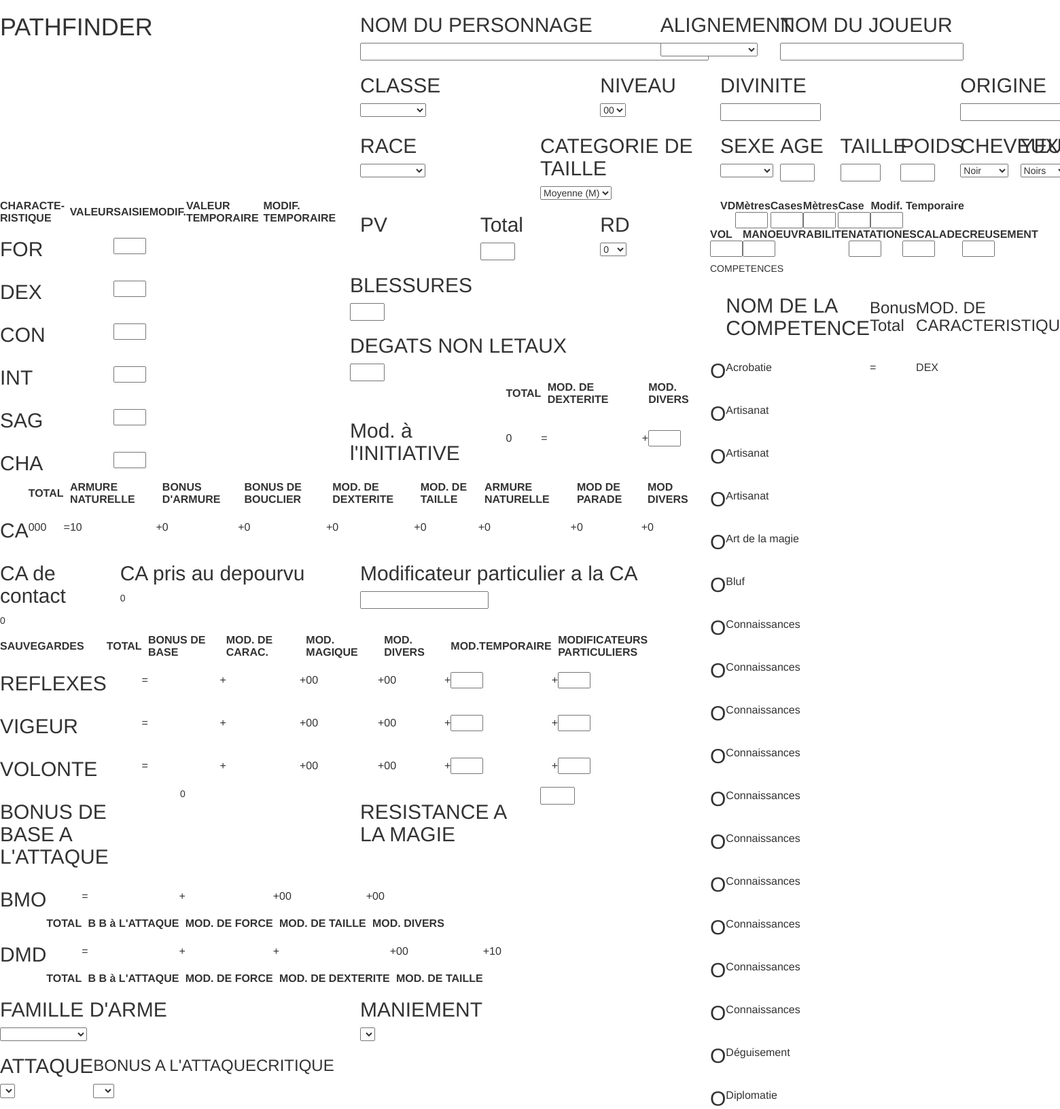
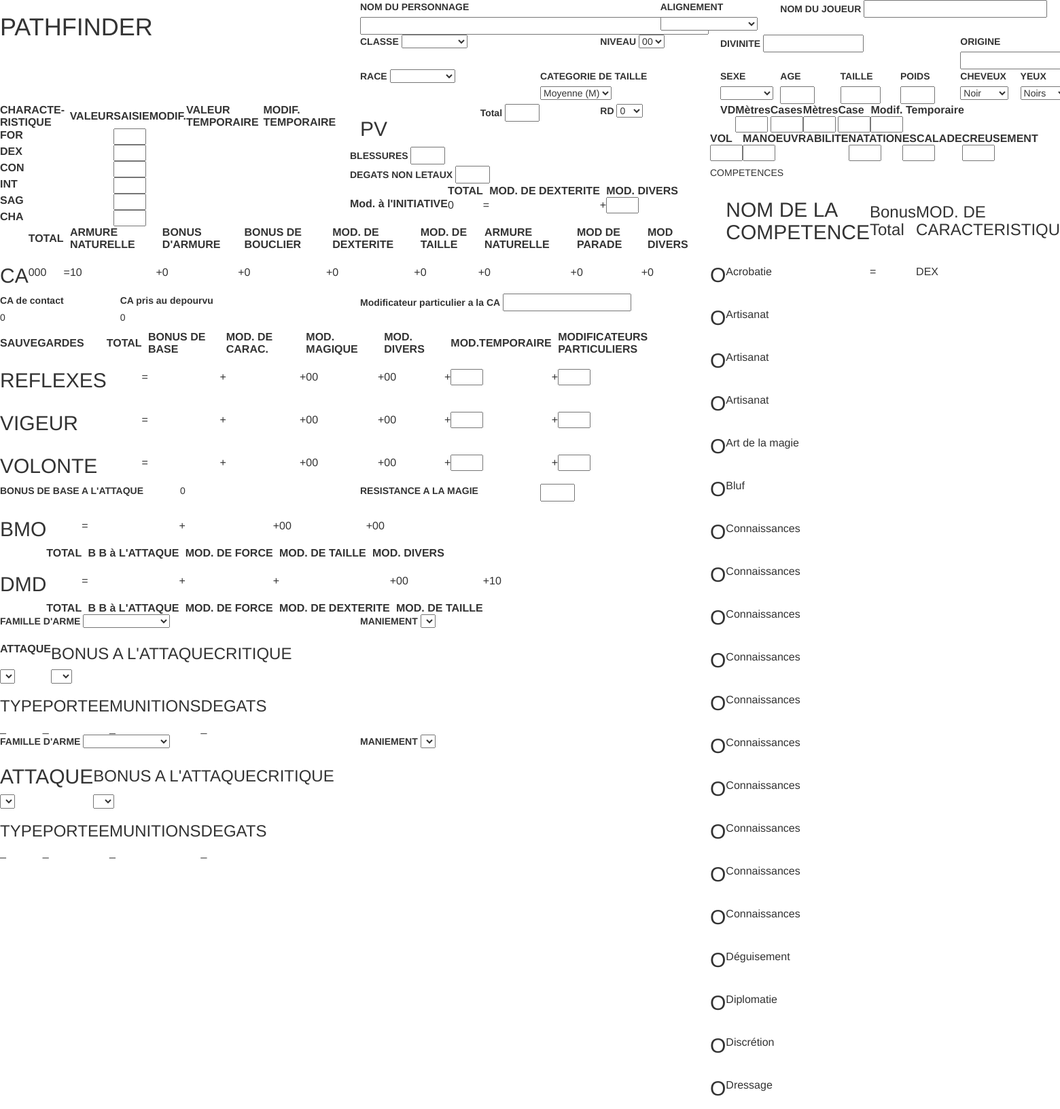
Before and after one commit to FrancisRodier78/Pathfinder, a PHP site: page / in a window 1560 px wide; the page is wider, and only the part inside the window is pictured. Shown: the top 1632 px of that part at 68% size. Run offline with PHP 8.4, Linux system fonts and the light colour scheme; lists and menus that the app fills with data are empty; some libraries are stand-ins or nearby versions.

Commit message:
Rajout de label en HTML5.

```diff
--- a/index.php
+++ b/index.php
@@ -35,13 +35,13 @@
             <div class="col-lg-8">
                 <div class="row">
                     <div class="col-lg-5">
-                        <h2 id="label_nom_du_personnage">NOM DU PERSONNAGE</h2>
-                        <input type="text" name="non_du_personnage" size="60" maxlength="60" required id="nom_du_personnage">
+                        <label id="label_nom_du_personnage" for="nom_du_personnage">NOM DU PERSONNAGE</label>
+                        <input id="nom_du_personnage" type="text" name="non_du_personnage" size="60" maxlength="60" required>
                     </div>
 
                     <div class="col-lg-2">
-                        <h2 id="label_alignement">ALIGNEMENT</h2>
-                        <select id="alignement">
+                        <label id="label_alignement" for="alignement" >ALIGNEMENT</label>
+                        <select id="alignement" name="alignement">
                             <option></option>
                             <option>Loyal-Bon</option>
                             <option>Loyal-Neutre</option>
@@ -56,14 +56,14 @@
                     </div>
 
                     <div class="col-lg-5">
-                        <h2 id="label_nom_du_joueur">NOM DU JOUEUR</h2>
+                        <label id="label_nom_du_joueur">NOM DU JOUEUR</label>
                         <input type="text" name="nom_du_joueur" size="30" maxlength="30" required id="nom_du_joueur">
                     </div>
                 </div>
 
                 <div class="row">
                     <div class="col-lg-4">
-                        <h2 id="label_classe">CLASSE</h2>
+                        <label id="label_classe">CLASSE</label>
                         <select id="classe" name="classe" onChange="influenceClassePersonnage()">
                             <option value=" " selected></option>
                             <option value="Barbare">Barbare</option>
@@ -81,7 +81,7 @@
                     </div>
 
                     <div class="col-lg-2">
-                        <h2 id="label_niveau">NIVEAU</h2>
+                        <label id="label_niveau">NIVEAU</label>
                         <select id="niveau" name="niveau" onChange="influenceNiveau()">
                             <option selected>00</option>
                             <option>01</option>
@@ -108,19 +108,19 @@
                     </div>
 
                     <div class="col-lg-4">
-                        <h2 id="label_divinite">DIVINITE</h2>
+                        <label id="label_divinite">DIVINITE</label>
                         <input type="text" name="divinite" size="15" maxlength="15" id="divinite">
                     </div>
 
                     <div class="col-lg-2">
-                        <h2 id="label_origine">ORIGINE</h2>
+                        <label id="label_origine">ORIGINE</label>
                         <input type="text" name="origine" size="15" maxlength="15" id="origine">
                     </div>
                 </div>
 
                 <div class="row">
                     <div class="col-lg-3">
-                        <h2 id="label_race">RACE</h2>
+                        <label id="label_race">RACE</label>
                         <select id="race" name="race" onChange="influenceRace()">
                             <option></option>
                             <option>Humain</option>
@@ -134,7 +134,7 @@
                     </div>
 
                     <div class="col-lg-3">
-                        <h2 id="label_cat_taille">CATEGORIE DE TAILLE</h2>
+                        <label id="label_cat_taille">CATEGORIE DE TAILLE</label>
                         <select id="cat_taille">
 <!--                        <option value="I">Infime (I)</option>
                             <option value="Min">Minuscule (Min)</option>
@@ -153,7 +153,7 @@
                     </div>
 
                     <div class="col-lg-1">
-                        <h2 id="label_sexe">SEXE</h2>
+                        <label id="label_sexe">SEXE</label>
                         <select id="sexe" name="sexe" onChange="calculTaillePoids()">
                             <option></option>
                             <option>Masculin</option>
@@ -162,22 +162,22 @@
                     </div>
 
                     <div class="col-lg-1">
-                        <h2 id="label_age">AGE</h2>
+                        <label id="label_age">AGE</label>
                         <input type="text" name="age" size="3" maxlength="3" required pattern="[0-9]{1,3}" onChange="influenceAge()" id="saisie_age">
                     </div>
 
                     <div class="col-lg-1">
-                        <h2 id="label_taille">TAILLE</h2>
+                        <label id="label_taille">TAILLE</label>
                         <input type="text" name="taille" size="4" maxlength="4" required pattern="[0-9,]{1,4}" onChange="influenceTaille()" id="saisie_taille">
                     </div>
 
                     <div class="col-lg-1">
-                        <h2 id="label_poids">POIDS</h2>
+                        <label id="label_poids">POIDS</label>
                         <input type="text" name="poids" size="3" maxlength="3" required pattern="[0-9]{1,3}" onChange="influencePoids()" id="saisie_poids">
                     </div>
 
                     <div class="col-lg-1">
-                        <h2 id="label_cheveux">CHEVEUX</h2>
+                        <label id="label_cheveux">CHEVEUX</label>
                         <select id="cheveux" name="cheveux">
                             <option>Noir</option>
                             <option>Brun</option>
@@ -187,7 +187,7 @@
                     </div>
 
                     <div class="col-lg-1">
-                        <h2 id="label_yeux">YEUX</h2>
+                        <label id="label_yeux">YEUX</label>
                         <select id="yeux" name="yeux">
                             <option>Noirs</option>
                             <option>Marons</option>
@@ -215,7 +215,7 @@
                             </tr>
 
                             <tr>
-                                <td><h2 id="force" class="font_white">FOR</h2></td>
+                                <td><label id="force" class="font_white">FOR</label></td>
                                 <td id="for_val"></td>
                                 <td><input type="text" name="for_sai" size="2" maxlength="2" required pattern="[0-9]{1,2}" onChange="influenceFor()" id="for_saisie"></td>
                                 <td name="for_mod_race" id="for_mod"></td>
@@ -224,7 +224,7 @@
                             </tr>
 
                             <tr>
-                                <td><h2 id="dextérité" class="font_white">DEX</h2></td>
+                                <td><label id="dextérité" class="font_white">DEX</label></td>
                                 <td id="dex_val"></td>
                                 <td><input type="text" name="dex_sai" size="2" maxlength="2" required pattern="[0-9]{1,2}" onChange="influenceDex()" id="dex_saisie"></td>
                                 <td name="dex_mod_race" id="dex_mod"></td>
@@ -233,7 +233,7 @@
                             </tr>
 
                             <tr>
-                                <td><h2 id="constitution" class="font_white">CON</h2></td>
+                                <td><label id="constitution" class="font_white">CON</label></td>
                                 <td id="con_val"></td>
                                 <td><input type="text" name="con_sai" size="2" maxlength="2" required pattern="[0-9]{1,2}" onChange="influenceCon()" id="con_saisie"></td>
                                 <td name="con_mod_race" id="con_mod"></td>
@@ -242,7 +242,7 @@
                             </tr>
 
                             <tr>
-                                <td><h2 id="intelligence" class="font_white">INT</h2></td>
+                                <td><label id="intelligence" class="font_white">INT</label></td>
                                 <td id="int_val"></td>
                                 <td><input type="text" name="int_sai" size="2" maxlength="2" required pattern="[0-9]{1,2}" onChange="influenceInt()" id="int_saisie"></td>
                                 <td name="int_mod_race" id="int_mod"></td>
@@ -251,7 +251,7 @@
                             </tr>
 
                             <tr>
-                                <td><h2 id="sagesse" class="font_white">SAG</h2></td>
+                                <td><label id="sagesse" class="font_white">SAG</label></td>
                                 <td id="sag_val"></td>
                                 <td><input type="text" name="sag_sai" size="2" maxlength="2" required pattern="[0-9]{1,2}" onChange="influenceSag()" id="sag_saisie"></td>
                                 <td name="sag_mod_race" id="sag_mod"></td>
@@ -260,7 +260,7 @@
                             </tr>
 
                             <tr>
-                                <td><h2 id="charisme" class="font_white">CHA</h2></td>
+                                <td><label id="charisme" class="font_white">CHA</label></td>
                                 <td id="cha_val"></td>
                                 <td><input type="text" name="cha_sai" size="2" maxlength="2" required pattern="[0-9]{1,2}" onChange="influenceCha()" id="cha_saisie"></td>
                                 <td name="cha_mod_race" id="cha_mod"></td>
@@ -277,12 +277,12 @@
                             </div>
 
                             <div class="col-lg-4">
-                                <h2 id="label_point_de_vie_total">Total</h2>
+                                <label id="label_point_de_vie_total">Total</label>
                                 <input type="text" name="point_de_vie_total" size="3" maxlength="3" required pattern="[0-9]{1,3}" onChange="influencePv()" id="point_de_vie_total">
                             </div>
 
                             <div class="col-lg-4">
-                                <h2 id="label_rd">RD</h2>
+                                <label id="label_rd">RD</label>
                                 <select id="rd" name="rd">
                                     <option>0</option>
                                     <option>1/-</option>
@@ -295,12 +295,12 @@
                         </div>
 
                         <div class="row">
-                            <h2 id="label_blessure">BLESSURES</h2>
+                            <label id="label_blessure">BLESSURES</label>
                             <input type="text" name="point_de_vie_actuel" size="3" maxlength="3" required pattern="[0-9]{1,3}" id="point_de_vie_actuel">
                         </div>
 
                         <div class="row">
-                            <h2 id="label_non_letaux">DEGATS NON LETAUX</h2>
+                            <label id="label_non_letaux">DEGATS NON LETAUX</label>
                             <input type="text" name="non_letaux" size="3" maxlength="3" required pattern="[0-9]{1,3}" id="non_letaux">
                         </div>
 
@@ -316,7 +316,7 @@
                                 </tr>
 
                                 <tr>
-                                    <td><h2 id="lab_init" class="font_white">Mod. à l'INITIATIVE</h2></td>
+                                    <td><label id="lab_init" class="font_white">Mod. à l'INITIATIVE</label></td>
                                     <td id="init_total">0</td>
                                     <td class="background_grey">=</td>
                                     <td id="init_mod_dex"></td>
@@ -380,17 +380,17 @@
 
                 <div class="row">
                     <div class="col-lg-2">
-                        <h2 id="lab_ca_contact" class="font_white">CA de contact</h2>
+                        <label id="lab_ca_contact" class="font_white">CA de contact</label>
                         <p  id="val_ca_contact">0</p>
                     </div>
 
                     <div class="col-lg-4">
-                        <h2 id="lab_pri_depourvu" class="font_white">CA pris au depourvu</h2>
+                        <label id="lab_pri_depourvu" class="font_white">CA pris au depourvu</label>
                         <p  id="val_pri_depourvu">0</p>
                     </div>
 
                     <div class="col-lg-6">
-                        <h2 id="label_mod_part_ca" class="font_white">Modificateur particulier a la CA</h2>
+                        <label id="label_mod_part_ca" class="font_white">Modificateur particulier a la CA</label>
                         <input type="text" name="mod part ca" size="20" maxlength="20" id="mod_part_ca">
                     </div>
                 </div>
@@ -483,7 +483,7 @@
 
                 <div class="row">
                     <div class="col-lg-3">
-                        <h2 id="label_bba">BONUS DE BASE A L'ATTAQUE</h2></td>
+                        <label id="label_bba">BONUS DE BASE A L'ATTAQUE</label></td>
                     </div>
 
                     <div class="col-lg-3">
@@ -491,7 +491,7 @@
                     </div>
 
                     <div class="col-lg-3">
-                        <h2 id="label_rm">RESISTANCE A LA MAGIE</h2>
+                        <label id="label_rm">RESISTANCE A LA MAGIE</label>
                     </div>
 
                     <div class="col-lg-3">
@@ -569,7 +569,7 @@
 
                 <div class="row">
                     <div class="col-lg-6">
-                        <h2 id="label_famille_arme_I">FAMILLE D'ARME</h2>
+                        <label id="label_famille_arme_I">FAMILLE D'ARME</label>
                         <select id="famille_arme_I" name="famille_arme_I" onChange="choixFamilleArme('maniement_arme_I',document.form.famille_arme_I,document.form.maniement_arme_I)">
                             <option></option>
                             <option value="armes_courantes">Armes courantes</option>
@@ -579,7 +579,7 @@
                     </div>
 
                     <div class="col-lg-6">
-                        <h2 id="label_maniement_arme_I">MANIEMENT</h2>
+                        <label id="label_maniement_arme_I">MANIEMENT</label>
                         <select id="maniement_arme_I" name="maniement_arme" onChange="choixManiementArme(document.form.famille_arme_I,'arme_I',document.form.maniement_arme_I,document.form.arme_I)">
                         </select>
                     </div>
@@ -589,7 +589,7 @@
                     <div class="col-lg-12">
                         <table id="tab_arme_a_I">
                             <tr>
-                                <td colspan="3"><h2 class="font_white">ATTAQUE</h2></td>
+                                <td colspan="3"><label class="font_white">ATTAQUE</label></td>
                                 <td><h3 class="font_white">BONUS A L'ATTAQUE</h3></td>
                                 <td><h3 class="font_white">CRITIQUE</h3></td>
                             </tr>
@@ -638,7 +638,7 @@
 
                 <div class="row">
                     <div class="col-lg-6">
-                        <h2 id="label_famille_arme_II">FAMILLE D'ARME</h2>
+                        <label id="label_famille_arme_II">FAMILLE D'ARME</label>
                         <select id="famille_arme_II" name="famille_arme_II" onChange="choixFamilleArme('maniement_arme_II',document.form.famille_arme_II,document.form.maniement_arme_II)">
                             <option></option>
                             <option value="armes_courantes">Armes courantes</option>
@@ -648,7 +648,7 @@
                     </div>
 
                     <div class="col-lg-6">
-                        <h2 id="label_maniement_arme_I">MANIEMENT</h2>
+                        <label id="label_maniement_arme_I">MANIEMENT</label>
                         <select id="maniement_arme_I" name="maniement_arme" onChange="choixManiementArme(document.form.famille_arme_I,'arme_I',document.form.maniement_arme_I,document.form.arme_I)">
                         </select>
                     </div>
@@ -687,7 +687,7 @@
 
                 <div class="row">
                     <div class="col-lg-12">
-                        <table id="tab_arme_b_I">
+                        <table id="tab_arme_b_II">
                             <tr>
                                 <td><h3 class="label_description">TYPE</h3></td>
                                 <td><h3 class="label_description">PORTEE</h3></td>
@@ -696,10 +696,10 @@
                             </tr>
 
                             <tr>
-                                <td id="type_I">_</td id="frapper_I">
-                                <td id="portee_I">_</td>
-                                <td id="munitions_I">_</td>
-                                <td colspan="2" id="degats_I">_</td>
+                                <td id="type_II">_</td id="frapper_I">
+                                <td id="portee_II">_</td>
+                                <td id="munitions_II">_</td>
+                                <td colspan="2" id="degats_II">_</td>
                             </tr>
                         </table>
                     </div>
@@ -1015,7 +1015,7 @@
 
                     <div class="row">
                         <div class="col-lg-12">
-                            <h2 id="label_modif_part">MODIFICATEUR PARTICULIERS</h2>
+                            <label id="label_modif_part">MODIFICATEUR PARTICULIERS</label>
                         </div>
                     </div>
 
@@ -1027,7 +1027,7 @@
 
                     <div class="row">
                         <div class="col-lg-12">
-                            <h2 id="label_langues">LANGUES</h2>
+                            <label id="label_langues">LANGUES</label>
                         </div>
                     </div>
 
@@ -1191,7 +1191,7 @@
                         <div class="row">
                             <div class="col-lg-12">
                                 <table id="table_don_I">
-                                    <th><td class="label_don"><h2>DONS</h2></td></th>
+                                    <th><td class="label_don"><label>DONS</label></td></th>
 
                                     <tr><td><select name="don_I" id="don_I"></select></td></tr>
                                     <tr><td><select name="don_II" id="don_II"></select></td></tr>
@@ -1220,7 +1220,7 @@
                         <div class="row">
                             <div class="col-lg-12">
                                 <table id="table_capacites_speciales">
-                                    <th><td class="label_capacites_speciales"><h2>CAPACITES SPECIALES</h2></td></th>
+                                    <th><td class="label_capacites_speciales"><label>CAPACITES SPECIALES</label></td></th>
 
                                     <tr><td><select name="capacites_speciales_I" id="capacites_speciales_I"></select></td></tr>
                                     <tr><td><select name="capacites_speciales_II" id="capacites_speciales_II"></select></td></tr>
@@ -1250,8 +1250,8 @@
                             <div class="col-lg-12">
                                 <table id="table_experience">
                                     <tr>
-                                        <th class="label_points_experience"><h2>POINTS D'EXPERIENCE</h2></th>
-                                        <th class="label_niveau"><h2>NIVEAU</h2></th>
+                                        <th class="label_points_experience"><label>POINTS D'EXPERIENCE</label></th>
+                                        <th class="label_niveau"><label>NIVEAU</label></th>
                                     </tr>
 
                                     <tr>
@@ -1368,7 +1368,7 @@
                     <div class="col-lg-12">
                         <div class="row">
                             <div class="col-lg-12">
-                                <h2 id="label_modif_part">MODIFICATEURS PARTICULIERS</h2>
+                                <label id="label_modif_part">MODIFICATEURS PARTICULIERS</label>
                             </div>
                         </div>
 
```
